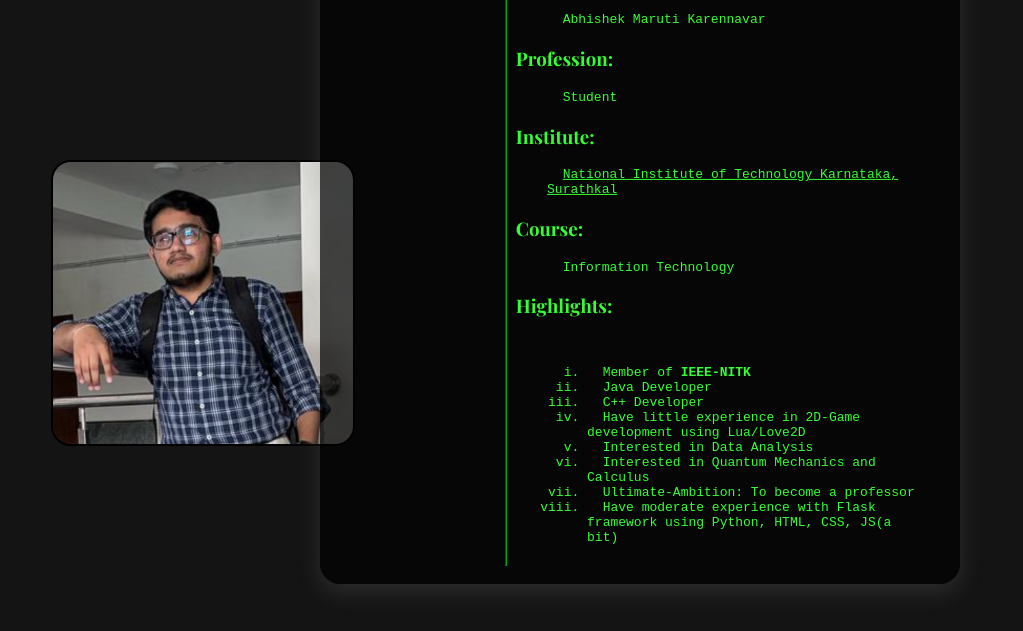
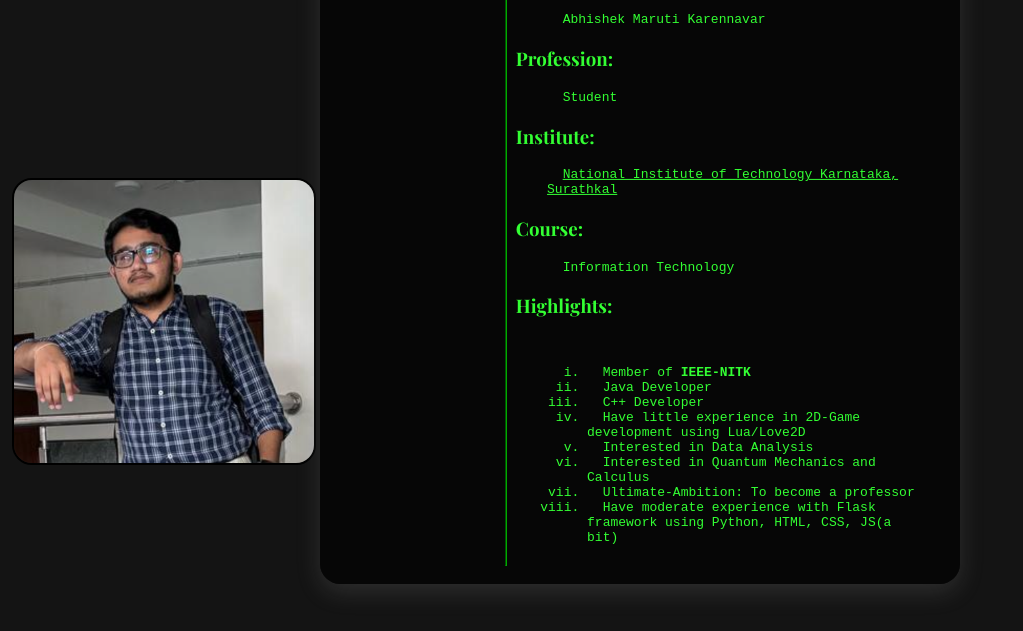
Before and after one commit to Abhishek-M-K2005/PortFolio-AbhishekMarutiKarennavar, a plain HTML site: page index.html in a window 1280 px wide. Shown: the part 161-792 px from the top of the page, without its empty margins (0-1023 px from the left). Drawn offline with nearby package versions, Linux system fonts and the light colour scheme.

Commit message:
Update style.css

```diff
--- a/style.css
+++ b/style.css
@@ -64,6 +64,10 @@ body
 .centre1:hover{
   border: 5px double rgb(0, 170, 0);
 }
+
+.c1{
+  display: flex;
+}
 .body {
   position: relative;
   min-height: 100vh;
```
